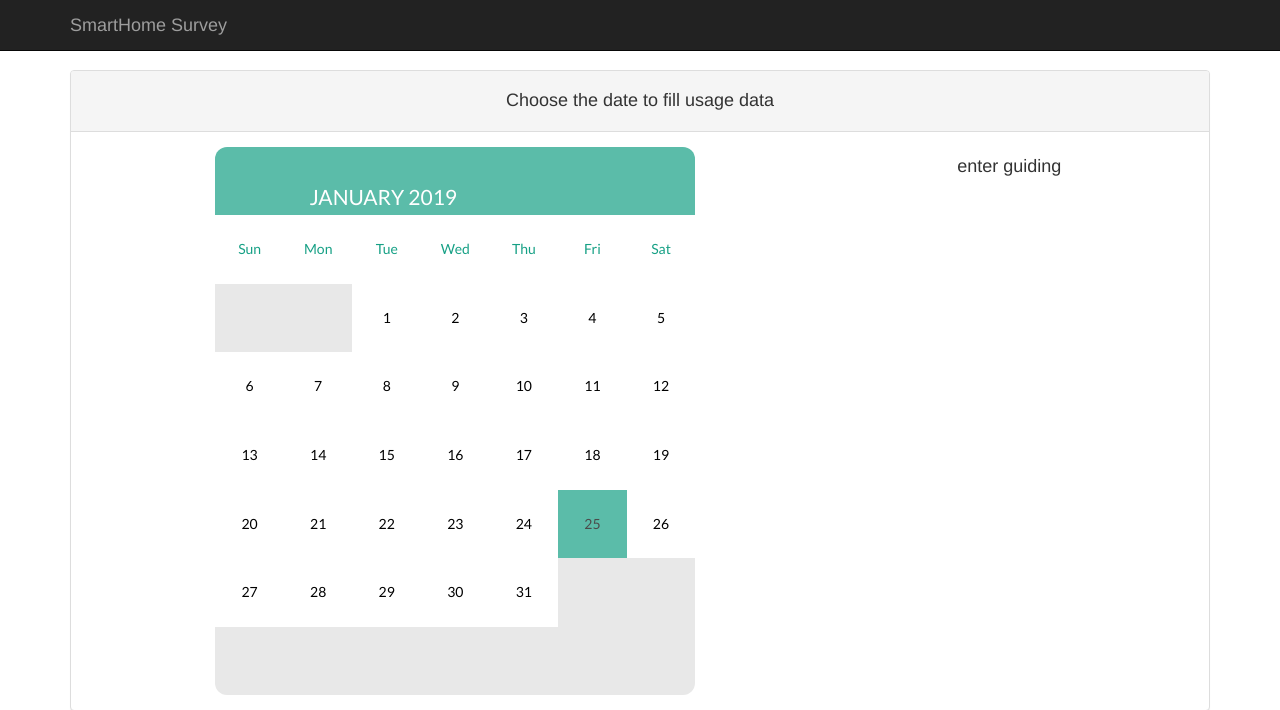
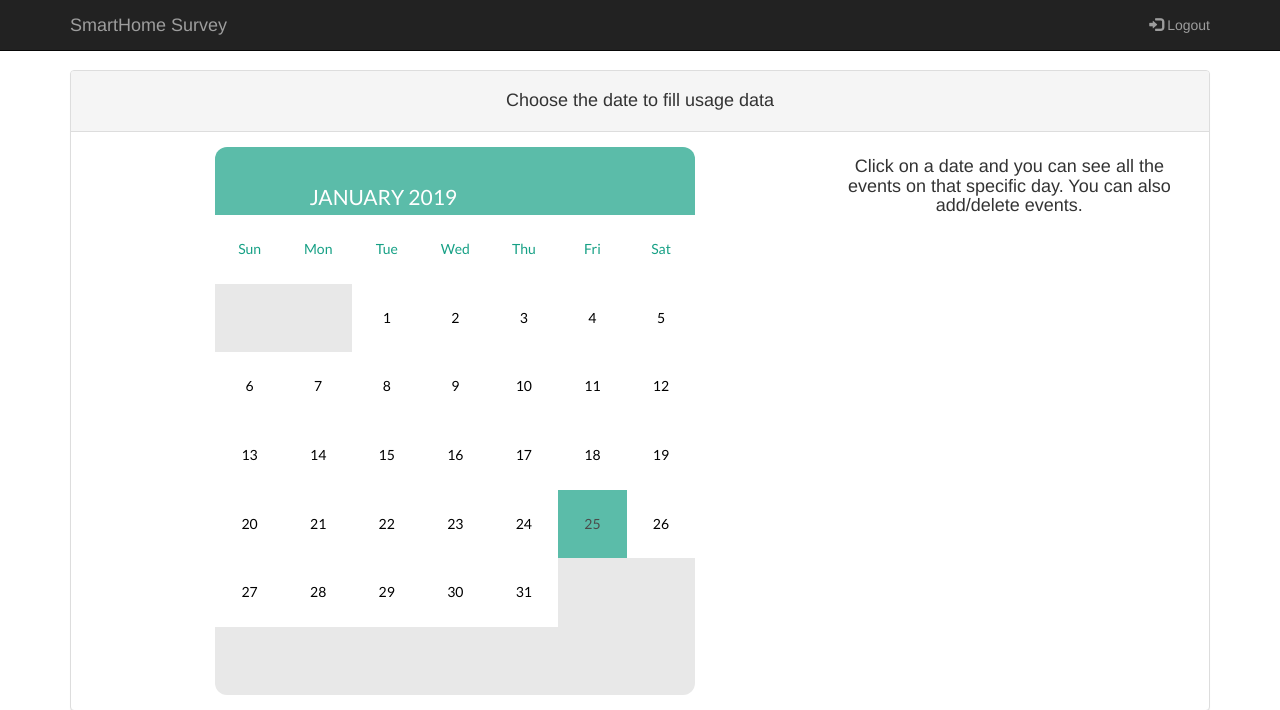
Before and after one commit to sid3695/lul3695, a Flask app: template templates/landing.html in a window 1280 px wide. Shown: the top 710 px of the page. Run offline with Flask 2, Linux system fonts and the light colour scheme; the template is opened without the code that fills it, so the values that code supplies are empty; some libraries are stand-ins or nearby versions.

Commit message:
more changes

```diff
--- a/main.py
+++ b/main.py
@@ -32,7 +32,7 @@ from utils import *
 def logout():
 	if is_logged_in():
 		del session['empId']
-	return 'done'
+	return redirect(url_for("signup"))
 
 @app.route('/', methods = ['GET', 'POST'])
 def signup():
@@ -116,9 +116,10 @@ def landingdate(year, month, date):
 			dayIdfromDB = datefromDB.day_id
 		except:
 			dayIdfromDB = -1
-		print("day id " + str(dayIdfromDB))
+		print("day id " + str(dayIdfromDB) + "of emp " + str(empId))
 
 
+		devices = (Devices.query.filter_by(emp_id = empId).all())
 
 		eventsfromDB = Events.query.filter_by(day_id  = dayIdfromDB)
 		print("ithe")
@@ -144,7 +145,7 @@ def landingdate(year, month, date):
 			templist = sorted(timetable[i], key=lambda k: k['timestamp'])
 			timetable[i] = templist
 		print(timetable)
-		return render_template("date.html", year = year, month= month, date = date, timetable = timetable, dayId = dayIdfromDB)
+		return render_template("date.html", year = year, month= month, date = date, timetable = timetable, dayId = dayIdfromDB, devices = devices)
 	else:
 		return redirect(url_for("signup"))
 
--- a/templates/landing.html
+++ b/templates/landing.html
@@ -28,8 +28,13 @@ a.cal:hover, a.cal:visited{
             <!-- Brand and toggle get grouped for better mobile display -->
             <div class="navbar-header">
                 <a class="navbar-brand" href="{{url_for('signup')}}">SmartHome Survey</a>
+
+
+
             </div>
-
+            <ul class="nav navbar-nav navbar-right">
+      <li><a href="/logout"><span class="glyphicon glyphicon-log-in"></span> Logout</a></li>
+    </ul>
         </div>
         <!-- /.container -->
     </nav>
@@ -58,7 +63,7 @@ a.cal:hover, a.cal:visited{
 
 <div class="col-lg-4 ">
   					<div>
-  						<h4>enter guiding</h4>
+  						<h4>Click on a date and you can see all the events on that specific day. You can also add/delete events.</h4>
   					</div>
 </div>
 
```
Also changed, not shown: templates/date.html (+19 -3 lines), events.db, 1 other file.
